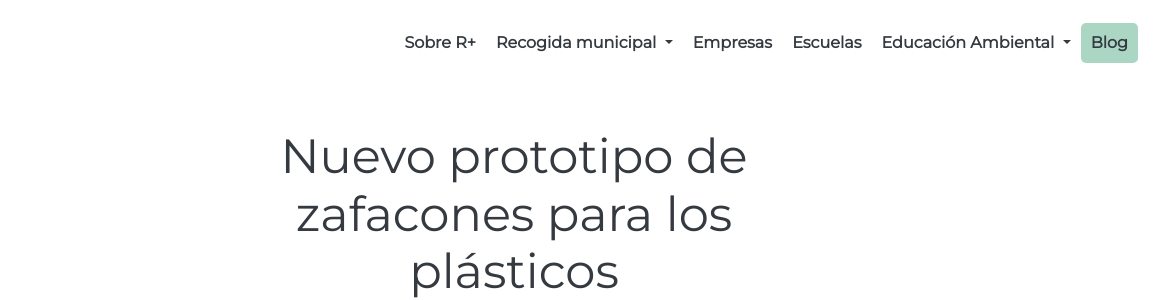
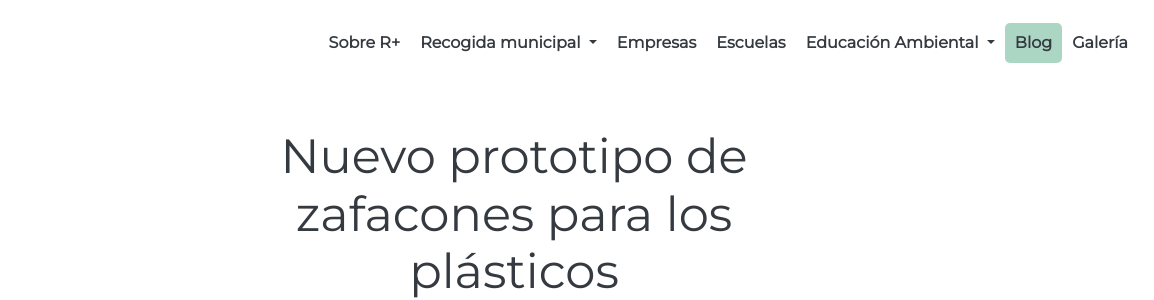
Before and after one commit to reciclaplus/html_website, a plain HTML site: page blog-posts/2021/06/zafacones/zafacones.html in a window 1280 px wide. Shown: the top 300 px of the page, 126-1280 px from the left. Drawn offline with nearby package versions, Linux system fonts and the light colour scheme.

Commit message:
Adding gallery tab

```diff
--- a/blog-posts/2021/06/zafacones/zafacones.html
+++ b/blog-posts/2021/06/zafacones/zafacones.html
@@ -63,6 +63,9 @@
         <li class="nav-item nav-item-highlight">
           <a class="nav-link navbar-menu" href="../../../../blog.html">Blog</a>
         </li>
+        <li class="nav-item">
+            <a class="nav-link navbar-menu" href="../../../../galeria.html">Galería</a>
+        </li>
       </ul>
     </div>
   </nav>
```
Also changed, not shown: blog-posts/2021/02/bienvenidos/bienvenidos.html (+3 -0 lines), blog-posts/2021/02/nini-manolo-agustin/nini-manolo-agustin.html (+3 -0 lines), blog-posts/2021/02/primera-semana/primera-semana.html (+3 -0 lines), blog-posts/2021/03/8m/8m.html (+3 -0 lines), blog-posts/2021/04/economia-circular/economia-circular.html (+3 -0 lines), blog-posts/2021/05/bicicletes/bicicletes.html (+3 -0 lines), blog-posts/2021/05/increibles/increibles.html (+3 -0 lines).
